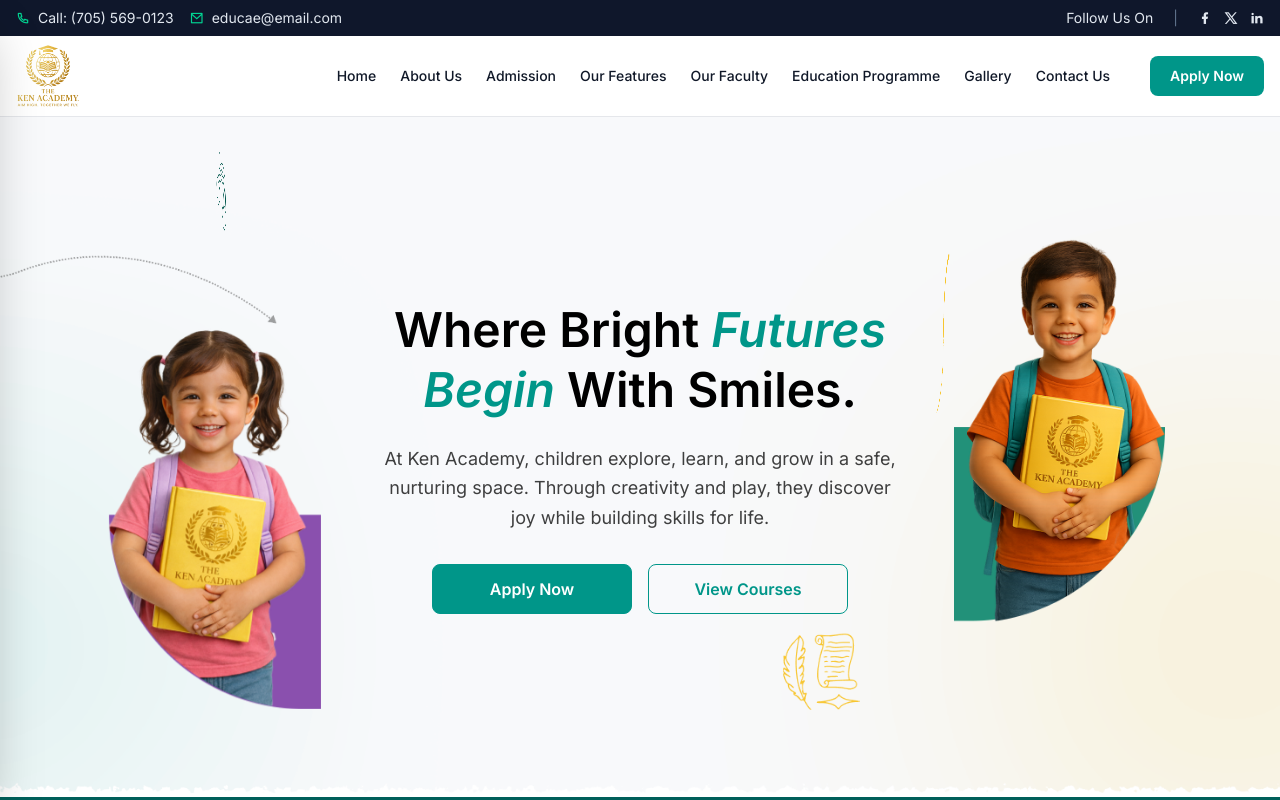
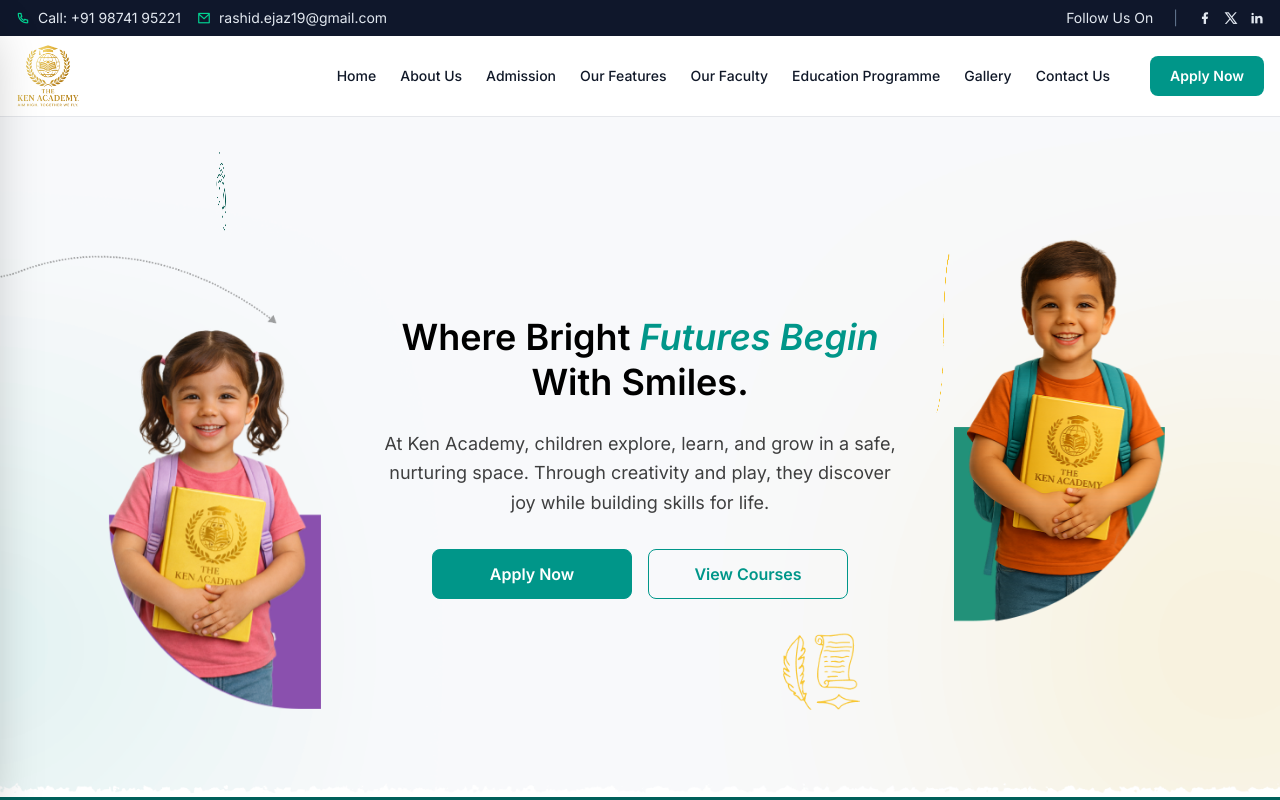
Before and after one commit to Mousinali/ken-academy, a plain HTML site: page index.html in a window 1280 px wide. Shown: the top 800 px of the page. Drawn offline with nearby package versions, Linux system fonts and the light colour scheme; a script that the page names is missing; a web font is replaced by a local one.

Commit message:
project homepage done

```diff
--- a/index.html
+++ b/index.html
@@ -28,15 +28,15 @@
                 <div class="flex flex-wrap items-center gap-4">
                     <span class="flex items-center gap-2">
                         <i class="ri-phone-line text-emerald-400"></i>
-                        <a href="tel:7055690123" class="hover:text-white transition">
-                            Call: (705) 569-0123
+                        <a href="tel:+91 98741 95221" class="hover:text-white transition">
+                            Call: +91 98741 95221
                         </a>
                     </span>
 
                     <span class="flex items-center gap-2">
                         <i class="ri-mail-line text-emerald-400"></i>
-                        <a href="mailto:educae@email.com" class="hover:text-white transition">
-                            educae@email.com
+                        <a href="mailto:rashid.ejaz19@gmail.com" class="hover:text-white transition">
+                            rashid.ejaz19@gmail.com
                         </a>
                     </span>
                 </div>
@@ -164,7 +164,7 @@
             </div>
             <div class="container flex h-full justify-center relative">
                 <div class="2xl:max-w-3xl xl:max-w-xl text-center px-6">
-                    <h1 class="2xl:text-7xl xl:text-5xl lg:text-4xl md:text-3xl text-2xl leading-[1.25] font-semibold">
+                    <h1 class="2xl:text-7xl xl:text-4xl  md:text-3xl text-2xl leading-[1.25] font-semibold">
                         Where Bright <span class="text-teal-600 italic">Futures
                             Begin</span> With Smiles.</h1>
                     <p class="text-lg mt-6 opacity-75 leading-relaxed">At Ken Academy, children explore, learn, and grow
@@ -957,9 +957,9 @@
                     <ul class="space-y-2 text-sm text-slate-400">
                         <li>The Ken Academy</li>
                         <li>City, State, India</li>
-                        <li>Phone: <a href="tel:+91XXXXXXXXXX" class="hover:text-teal-400">+91 XXXXX XXXXX</a></li>
-                        <li>Email: <a href="mailto:info@thekenacademy.com"
-                                class="hover:text-teal-400">info@thekenacademy.com</a></li>
+                        <li>Phone: <a href="tel:+91 98741 95221" class="hover:text-teal-400">+91 98741 95221</a></li>
+                        <li>Email: <a href="mailto:rashid.ejaz19@gmail.com"
+                                class="hover:text-teal-400">rashid.ejaz19@gmail.com</a></li>
                     </ul>
                 </div>
 
```
